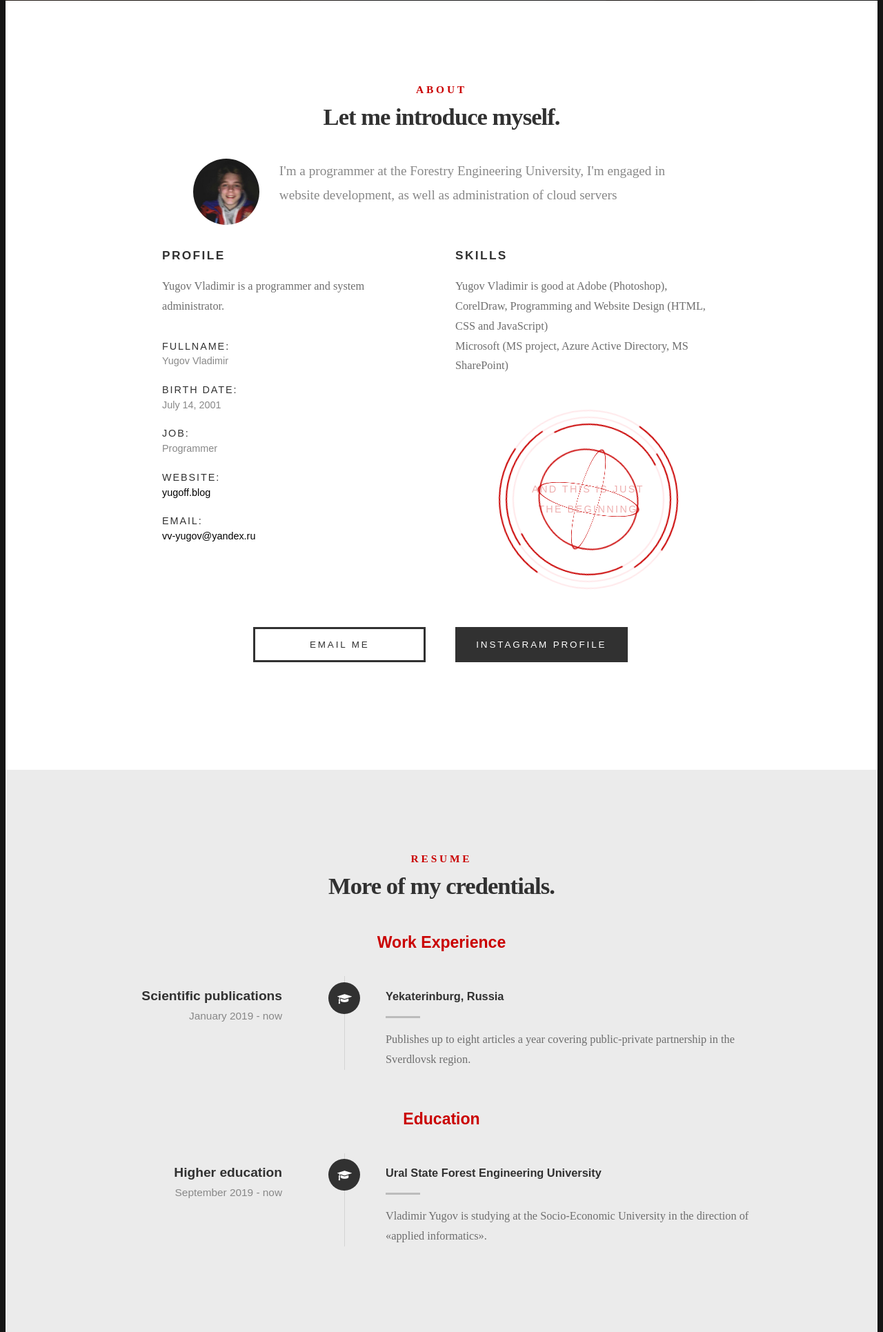
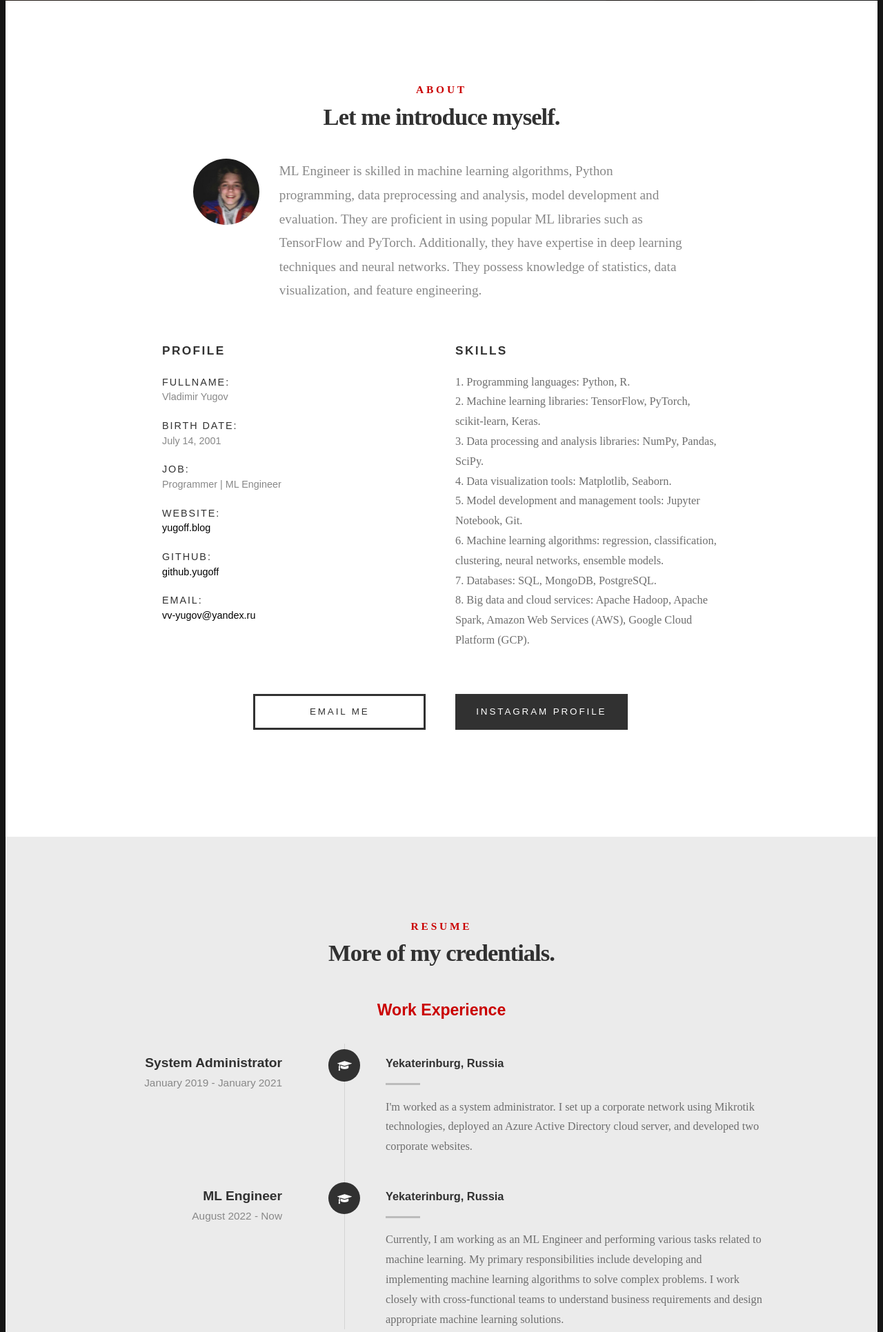
Before and after one commit to vv-yugoff/yugoff-blog, a Django app: page / in a window 1280 px wide. Shown: the part 727-2658 px from the top of the page at 69% size. Run offline with Django 5.2, Linux system fonts and the light colour scheme; some libraries are stand-ins or nearby versions; some web fonts are replaced.

Commit message:
fix text

```diff
--- a/productsYugoffBlog/templates/productsYugoffBlog/index.html
+++ b/productsYugoffBlog/templates/productsYugoffBlog/index.html
@@ -154,7 +154,9 @@
 
                     <img src="static/site-yugoff-blog/image/me-2.jpg" alt="Profile Picture">
 
-                        <p class="lead">I'm a programmer at the Forestry Engineering University, I'm engaged in website development, as well as administration of cloud servers</p>
+                        <p class="lead">ML Engineer is skilled in machine learning algorithms, Python programming, data preprocessing and analysis, model development and evaluation.
+                          They are proficient in using popular ML libraries such as TensorFlow and PyTorch. Additionally, they have expertise in deep learning techniques and neural networks.
+                          They possess knowledge of statistics, data visualization, and feature engineering.</p>
 
                 </div>
 
@@ -166,12 +168,11 @@
         <div class="col-six tab-full">
 
             <h3>Profile</h3>
-            <p>Yugov Vladimir is a programmer and system administrator.</p>
 
                 <ul class="info-list">
                     <li>
                         <strong>Fullname:</strong>
-                        <span>Yugov Vladimir</span>
+                        <span>Vladimir Yugov</span>
                     </li>
 
                     <li>
@@ -181,12 +182,17 @@
 
                     <li>
                         <strong>Job:</strong>
-                        <span>Programmer</span>
+                        <span>Programmer | ML Engineer</span>
                     </li>
 
                     <li>
                         <strong>Website:</strong>
                         <span><a href="https://yugoff.blog/" target="_blank" title="Author page">yugoff.blog</a></span>
+                    </li>
+
+                    <li>
+                      <strong>GitHub:</strong>
+                      <span><a href="https://github.com/yugoff/" target="_blank" title="GitHub page">github.yugoff</a></span>
                     </li>
 
                     <li>
@@ -197,13 +203,26 @@
 
         </div>
 
-        <div class="col-six tab-full">
+        <div class="col-six tab-full" id="skills">
 
             <h3>Skills</h3>
-            <p>Yugov Vladimir is good at Adobe (Photoshop), CorelDraw, Programming and Website Design (HTML, CSS and JavaScript)</br>
-              Microsoft (MS project, Azure Active Directory, MS SharePoint)</p>
+            <p>1. Programming languages: Python, R.</br>
+              2. Machine learning libraries: TensorFlow, PyTorch, scikit-learn, Keras.</br>
+              3. Data processing and analysis libraries: NumPy, Pandas, SciPy.</br>
+              4. Data visualization tools: Matplotlib, Seaborn.</br>
+              5. Model development and management tools: Jupyter Notebook, Git.</br>
+              6. Machine learning algorithms: regression, classification, clustering, neural networks, ensemble models.</br>
+              7. Databases: SQL, MongoDB, PostgreSQL.</br>
+              8. Big data and cloud services: Apache Hadoop, Apache Spark, Amazon Web Services (AWS), Google Cloud Platform (GCP).</br>
+              <!-- 9. Operating systems: Linux, macOS.</br>
+              10. Data preprocessing methods: scaling, normalization, handling missing values.</br>
+              11. Model optimization and tuning: gradient descent, regularization, hyperparameter optimization.</br>
+              12. Model deployment: Flask, Docker.</br>
+              13. Model evaluation methods: cross-validation, ROC curve, confusion matrix.</br>
+              14. Fundamentals of statistics and probability.</br>
+              15. Data manipulation skills: cleaning, extracting, transforming.</p> -->
 
-            <section class ="greatness">
+            <!-- <section class ="greatness">
               <div class ="ring-frame">
 
               </div>
@@ -211,7 +230,7 @@
 
               </div>
               <section class = "loading">AND THIS IS JUST </br> THE BEGINNING</section>
-            </section>
+            </section> -->
 
         </div>
 
@@ -262,19 +281,49 @@
 
                     <div class="timeline-header">
 
-                        <h3>Scientific publications</h3>
-                        <p>January 2019 - now</p>
+                        <h3>System Administrator</h3>
+                        <p>January 2019 -  January 2021</p>
 
                     </div>
 
                     <div class="timeline-content">
 
                         <h4>Yekaterinburg, Russia</h4>
-                        <p>Publishes up to eight articles a year covering public-private partnership in the Sverdlovsk region.
+                        <p>
+                          I'm worked as a system administrator.
+                          I set up a corporate network using Mikrotik technologies, deployed an Azure Active Directory cloud server,
+                          and developed two corporate websites.
                         </p>
                     </div>
 
                 </div> <!-- /timeline-block -->
+
+                <div class="timeline-block">
+
+                  <div class="timeline-ico">
+
+                      <i class="fa fa-graduation-cap"></i>
+
+                  </div>
+
+                  <div class="timeline-header">
+
+                      <h3>ML Engineer</h3>
+                      <p>August 2022 - Now</p>
+
+                  </div>
+
+                  <div class="timeline-content">
+
+                      <h4>Yekaterinburg, Russia</h4>
+                      <p>
+                        Currently, I am working as an ML Engineer and performing various tasks related to machine learning.
+                        My primary responsibilities include developing and implementing machine learning algorithms to solve complex problems.
+                        I work closely with cross-functional teams to understand business requirements and design appropriate machine learning solutions.
+                      </p>
+                  </div>
+
+              </div> <!-- /timeline-block -->
 
             </div> <!-- /timeline-block -->
 
@@ -302,21 +351,43 @@
 
           <div class="timeline-header">
             <h3>Higher education</h3>
-            <p>September 2019 - now</p>
+            <p>September 2019 - August 2023</p>
           </div>
 
           <div class="timeline-content">
             <h4>Ural State Forest Engineering University</h4>
-            <p>Vladimir Yugov is studying at the Socio-Economic University in the direction of «applied informatics». </p>
+            <p>Vladimir Yugov graduated from the Socio-Economic University in the field of applied Informatics. He graduated with a red diploma.</p>
           </div>
 
         </div> <!-- /timeline-block -->
 
-      </div> <!-- /timeline-block -->
+        <div class="timeline-block">
 
-    </div> <!-- /timeline-wrap -->
+          <div class="timeline-ico">
 
-  </div> <!-- /col-twelve -->
+              <i class="fa fa-graduation-cap"></i>
+
+          </div>
+
+          <div class="timeline-header">
+
+              <h3>Scientific activity</h3>
+              <p>January 2019 - August 2023</p>
+
+          </div>
+
+          <div class="timeline-content">
+
+              <h4>Yekaterinburg, Russia</h4>
+              <p>Publishes up to eight articles a year covering public-private partnership in the Sverdlovsk region.
+              </p>
+          </div>
+
+        </div> <!-- /timeline-block -->
+
+      </div> <!-- /timeline-wrap -->
+
+    </div> <!-- /col-twelve -->
 
 </section> <!-- /features -->
 
@@ -416,7 +487,7 @@
       </div>
       <div class="face face2">
           <div class="content">
-              <p>The launch of this project began at the end of August.</p>
+              <p>The project has already been launched.</p>
                   <a class="smoothscroll" href="#intro">Read More</a>
           </div>
       </div>
@@ -442,7 +513,7 @@
 
     <div class="col-six tab-full">
     <div class="copyright">
-      <span>© 2021 Vladimir Yugov</span>
+      <span>© 2024 Vladimir Yugov</span>
     </div>
   </div>
 
--- a/productsYugoffBlog/views.py
+++ b/productsYugoffBlog/views.py
@@ -5,6 +5,7 @@ from django.shortcuts import render
 def index(request):
     context = {
         'title': 'Yugoff - Programmer, ML Engineer',
+
         'portfolio': [
             {
                 'image': 'static/site-yugoff-blog/image/logo-new.png',
```
